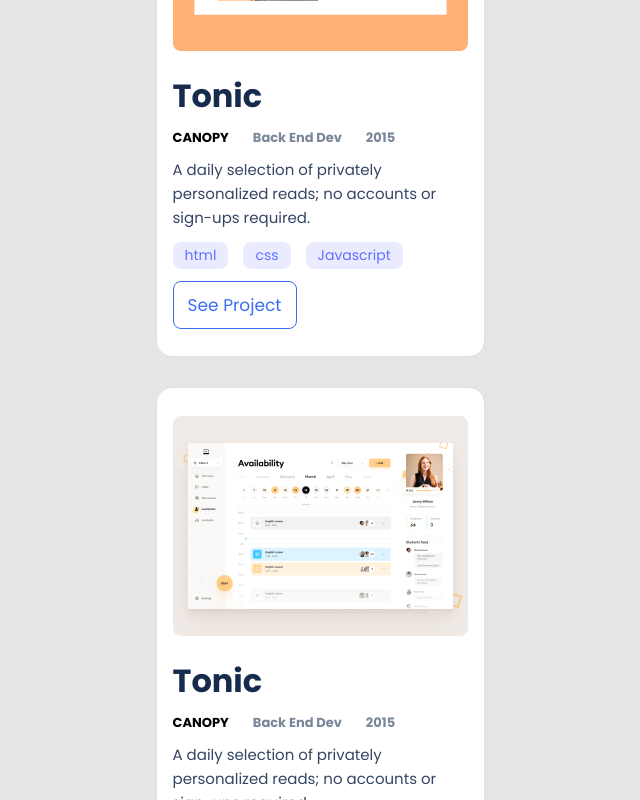
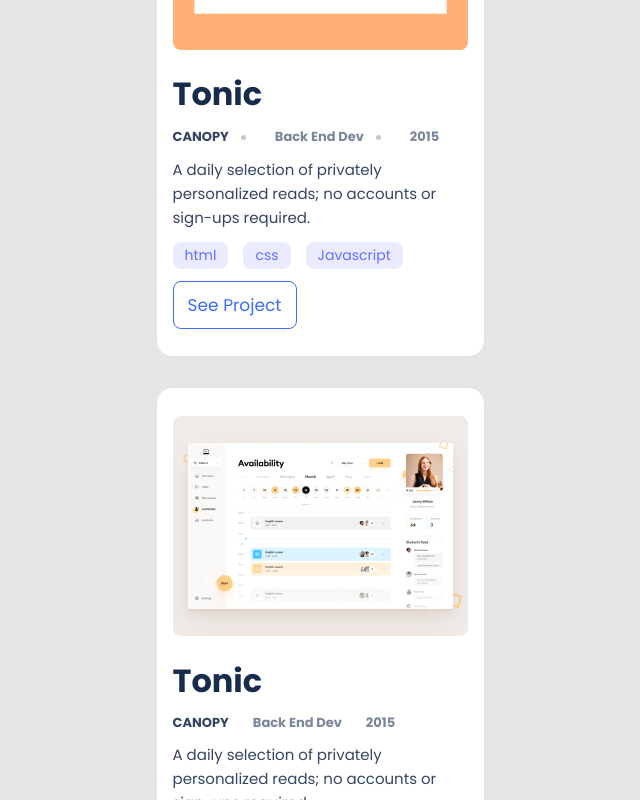
Before and after one commit to misikirdelelew/myportfolio.io, a website: page index.html in a window 1280 px wide. Shown: the part 960-1760 px from the top of the page, without its empty margins (320-960 px from the left). Drawn offline with Linux system fonts and the light colour scheme.

Commit message:
fixed font color and alignment issues

```diff
--- a/css/style.css
+++ b/css/style.css
@@ -136,6 +136,11 @@
   font-weight: 600;
   font-size: 13px;
   line-height: 16px;
+  color: #344563;
+}
+
+#marker {
+  color: #c1c7d0;
 }
 
 .title-developer {
@@ -231,6 +236,7 @@
   display: flex;
   align-items: center;
   padding-bottom: 12px;
+  color: #172b4d;
 }
 
 .about-description {
@@ -259,6 +265,7 @@
   display: flex;
   list-style-type: none;
   gap: 19px;
+  align-items: center;
 }
 
 .lang-list {
--- a/index.html
+++ b/index.html
@@ -51,9 +51,13 @@
                     </h2>
                     <article class="card-sub-container">
                         <h2 class="title-canopy">CANOPY</h2>
-                        <img src="" alt="">
+                        <li id="marker">
+
+                        </li>
                         <h2 class="title-developer">Back End Dev</h2>
-                        <img src="" alt="">
+                        <li id="marker">
+
+                        </li>
                         <h2 class="title-year">2015</h2>
                     </article>
 
```
